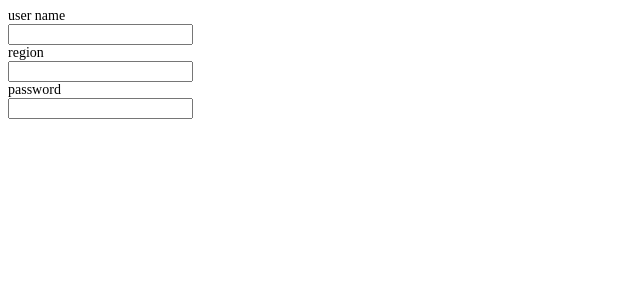
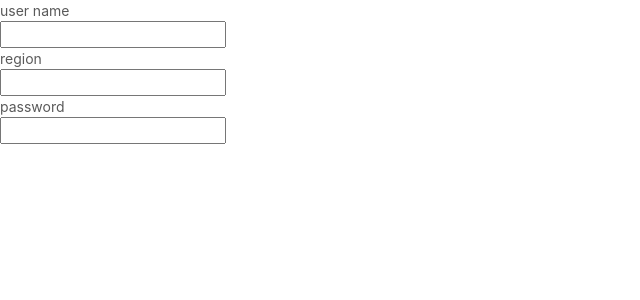
Before and after one commit to YeWills/react-redux-hooks-demo, a React app: page / in a window 1280 px wide. Shown: the top 300 px of the page, without its empty margins (0-640 px from the left). Built offline with nearby package versions, Linux system fonts and the light colour scheme.

Commit message:
webpack run ok

```diff
--- a/config/webpack.config.js
+++ b/config/webpack.config.js
@@ -300,21 +300,21 @@ module.exports = function(webpackEnv) {
 
         // First, run the linter.
         // It's important to do this before Babel processes the JS.
-        {
-          test: /\.(js|mjs|jsx|ts|tsx)$/,
-          enforce: 'pre',
-          use: [
-            {
-              options: {
-                formatter: require.resolve('react-dev-utils/eslintFormatter'),
-                eslintPath: require.resolve('eslint'),
+        // {
+        //   test: /\.(js|mjs|jsx|ts|tsx)$/,
+        //   enforce: 'pre',
+        //   use: [
+        //     {
+        //       options: {
+        //         formatter: require.resolve('react-dev-utils/eslintFormatter'),
+        //         eslintPath: require.resolve('eslint'),
 
-              },
-              loader: require.resolve('eslint-loader'),
-            },
-          ],
-          include: paths.appSrc,
-        },
+        //       },
+        //       loader: require.resolve('eslint-loader'),
+        //     },
+        //   ],
+        //   include: paths.appSrc,
+        // },
         {
           // "oneOf" will traverse all following loaders until one will
           // match the requirements. When no loader matches it will fall
--- a/src/components/EnForm/EInput/EInput.js
+++ b/src/components/EnForm/EInput/EInput.js
@@ -1,8 +1,6 @@
 import React, { useState } from 'react';
 import { useSelector, useDispatch } from 'react-redux';
 
-export default function EInput(){
-
-    return <input />
-
+export default function EInput() {
+  return <input />;
 }
--- a/src/components/EnForm/EnForm.js
+++ b/src/components/EnForm/EnForm.js
@@ -4,24 +4,25 @@ import EInput from './EInput/EInput';
 import './style.less';
 
 const Comp = {
-    input:EInput,
-    select:EInput,
-}
-export default function EnForm(props){
-    const {config}=props;
-    const content = config.fields.map(field=>{
-        console.log(field)
+  input: EInput,
+  select: EInput,
+};
+export default function EnForm(props) {
+  const { config } = props;
+  console.log(config);
+  const content = config.fields.map((field) => {
+    console.log(field);
     const TypeField = Comp[field.type];
     return (
       <div key={field.name} className="field-cell">
-                <label className="field-title">{field.title}</label>
+        <span className="field-title">{field.title}</span>
         <div className="field-value"><TypeField /></div>
       </div>
-        )
-    })
+    );
+  });
   return (
     <div className="enhance-form">
       {content}
     </div>
-    )
+  );
 }
--- a/src/view/form.config.js
+++ b/src/view/form.config.js
@@ -1,12 +1,21 @@
-
 export default {
-    fields:[
-        {name:'useName',title:'user name',type:'input',required:true},
-        {name:'region',title:'region',type:'select',options:[{
-            lable:'China',value:'china',
-            // eslint-disable-next-line no-dupe-keys
-            lable:'USA',value:'usa',
-        }] ,required:true},
-        {name:'passWord',title:'password',type:'input',rule:e=>e.length>6},
-    ],
-}
+  fields: [
+    { name: 'useName', title: 'user name', type: 'input', required: true },
+    { name: 'region',
+      title: 'region',
+      type: 'select',
+      options: [{
+        lable: 'china',
+        value: 'china',
+      }, {
+        lable: 'usa',
+        value: 'usa',
+      }, {
+        lable: 'englend',
+        value: 'englend',
+      }],
+      required: true
+    },
+    { name: 'passWord', title: 'password', type: 'input', rule: (e) => e.length > 6 },
+  ],
+};
```
Also changed, not shown: package.json (+32 -1 lines), scripts/start.js (+0 -7 lines), src/components/EnForm/Eselect/Eselect.js (added, +11 -0 lines), src/index.js (line endings or trailing spaces). Lines whose indentation alone changed are shown as unchanged.
